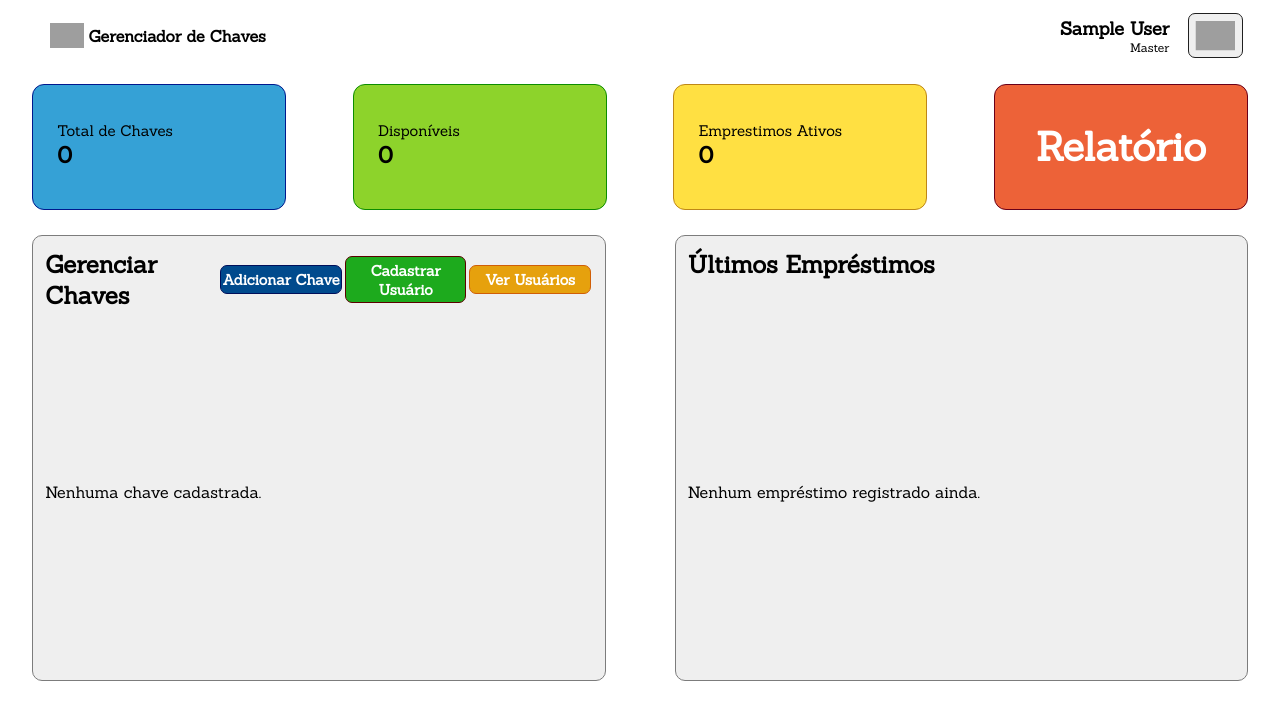
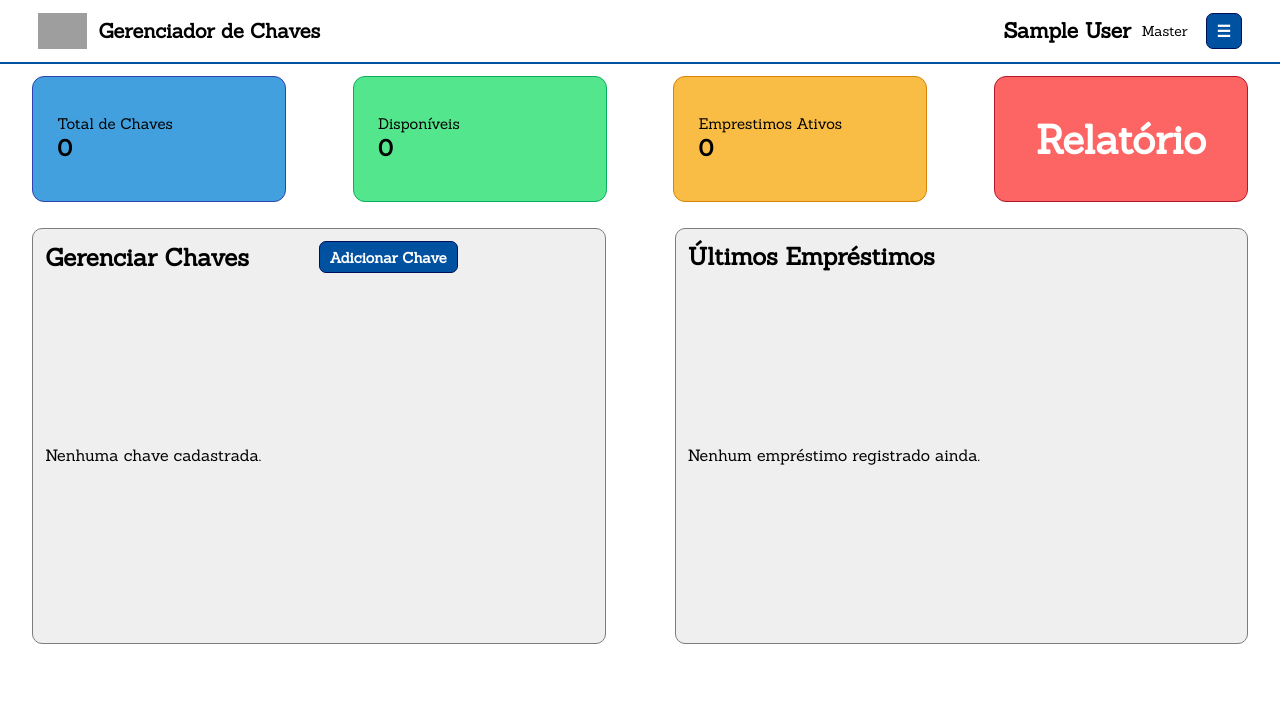
Before and after one commit to kevynsx/gerenciador_de_chave, a PHP site: page /menu_master.php in a window 1280 px wide. Shown: the top 720 px of the page. Run offline with PHP 8.4, Linux system fonts and the light colour scheme; the visitor is signed in with stand-in values (Sample User, id 1); data that the repository does not hold is empty; grey boxes are pictures that could not be loaded.

Commit message:
Fix: Atualizando a tela master, Falta algumas alteracoes.

```diff
--- a/css/master.css
+++ b/css/master.css
@@ -2,18 +2,18 @@
 @import url('https://fonts.googleapis.com/css2?family=IBM+Plex+Sans+Condensed:ital,wght@0,100;0,200;0,300;0,400;0,500;0,600;0,700;1,100;1,200;1,300;1,400;1,500;1,600;1,700&family=Inter:ital,opsz,wght@0,14..32,100..900;1,14..32,100..900&family=Manjari:wght@100;400;700&family=Montserrat:ital,wght@0,100..900;1,100..900&family=Poppins:ital,wght@0,100;0,200;0,300;0,400;0,500;0,600;0,700;0,800;0,900;1,100;1,200;1,300;1,400;1,500;1,600;1,700;1,800;1,900&family=Roboto+Condensed:ital,wght@0,100..900;1,100..900&display=swap');
 
 :root{
-    --corbotao: #004A8D;
-    --corbotaohover: #35a1d6;
+    --corbotao: #0052A1;
+    --corbotaohover: #43a0de;
     --bordabotao: #000f5a;
     --bordabotaohover: #3042b1;
     --corbotao2: var(--corstatusdisp);
     --bordabotao2: var(--bordastatusindisp);
-    --corbotao2hover: #8dd32b;
-    --bordabotao2hover: #08661d;
-    --corbotao3: #e6a10d;
+    --corbotao2hover: #54e68c;
+    --bordabotao2hover: #09ae61;
+    --corbotao3: #F7941D;
     --bordabotao3: #d05e07;
-    --corbotao3hover: #ffe042;
-    --bordabotao3hover: #d5850d;
+    --corbotao3hover: #f9bd45;
+    --bordabotao3hover: #d88407;
 
     --corinput: #efefef;
     --bordainput: #7c7c7c;
@@ -30,31 +30,32 @@
     --corbotaohoveredit: var(--corbotaohover);
     --bordabotaohoveredit: var(--bordabotaohover);
 
-    --corbotaoapagar: #cb0404;
-    --bordabotaoapagar: #5a0000;
-    --corbotaohoverapagar: #ed6238;
-    --bordabotaohoverapagar: #861111;
+    --corbotaoapagar: #e52b3b;
+    --bordabotaoapagar: #960909;
+    --corbotaohoverapagar: #fd6565;
+    --bordabotaohoverapagar: #b31827;
 
     --corstatus1: var(--corbotaohover);
-    --bordastatus1: #00188d;
+    --bordastatus1: var(--bordabotaohover);
     --corstatus2: var(--corbotao2hover);
-    --bordastatus2: #0c8d00;
+    --bordastatus2: var(--bordabotao2hover);
     --corstatus3: var(--corbotao3hover);
-    --bordastatus3: #be8717;
+    --bordastatus3: var(--bordabotao3hover);
     --corstatus4: var(--corbotaohoverapagar);
-    --bordastatus4: #69001a;
+    --bordastatus4: var(--bordabotaohoverapagar);
 
-    --corstatus4hover: #fb935b;
-    --bordastatus4hover: #900d0d;
+    --corstatus4hover: #ff9090;
+    --bordastatus4hover: #ce2e2e;
 
-    --corstatusdisp: #1daa1d;
-    --bordastatusdisp: #025011;
+    --corstatusdisp: #15c35b;
+    --bordastatusdisp: #006c38;
     --corstatusindisp: var(--corbotaoapagar);
     --bordastatusindisp: var(--bordabotaoapagar);
 }
 
 *{
     margin: 0;
+    outline: 0px solid red;
     font-family: 'Sanchez';
 }
 
@@ -81,67 +82,126 @@ select{
     color: #000000b4;
 }
 
+h1, h2, h3, h4, h5, h6{
+    text-decoration: none;
+}
+
 .header{
     display: flex;
     flex-direction: row;
     justify-content: space-between;
-    padding: 1%;
+    padding-inline: 3%;
+    padding-block: 1%;
+    border-bottom: 2px solid var(--corbotao);
+    background-color: var(--fundo);
 }
 
 .headeresq{
     display: flex;
     flex-direction: row;
-    align-self: center;
-    margin-left: 3%;
     align-items: center;
+    gap: 2%;
+    width: 50%;
+}
+
+.headeresqtexto{
+    font-size: 20px;
+    font-weight: bold;
 }
 
 .headeresqimg{
-        width: 7.5%;
-        height: auto;
-}
-
-.headeresqtexto{
-    margin-inline-start: 1%;
-    font-size: 12pt;
-    font-weight: bold;
+    width: 8%;
+    height: auto;
 }
 
 .headerdir{
     display: flex;
     flex-direction: row;
-    width: 75%;
-    justify-content: end;
-    margin-right: 3%;
+    gap: 3%;
+    align-items: center;
+    justify-content: flex-end;
+    width: 50%;
 }
 
 .headerdirtexto{
     display: flex;
-    flex-direction: column;
-    justify-content: center;
-    font-size: 12px;
-    margin-right: 2.5%;
-    text-align: end;
+    flex-direction: row;
+    gap: 2%;
+    align-items: center;
+    width: 100%;
+    justify-content: flex-end;
+    font-size: 14px;
 }
 
+.headerdirtextonome{
+    font-weight: 300;
+}
 
-
-.headerdirimg{
+.botaoconfiguracoes{
     display: flex;
     align-items: center;
-    img{border-radius: 7px;
-    border: 1px solid #202020;
-background-color: var(--corinput);
-padding: 16%;
-cursor: pointer;}
-transition: all 0.1s ease-in;
+    padding: 1%;
+    width: 4%;
+    aspect-ratio: 1 / 1;
+    text-align: center;
+    justify-content: center;
+    font-weight: 600;
+    font-size: 1rem;
+    color: white;
+    cursor: pointer;
+    border-radius: 7px;
+    background-color: var(--corbotao);
+    border: 1px solid var(--bordabotao);
+    transition: all 0.1s ease-in;
 }
 
-.headerdirimg:hover{
-    img{
-    background-color: var(--fundo);}
+.botaoconfiguracoes:hover{
+    background-color: var(--corbotaohover);
+    border: 1px solid var(--bordabotaohover);
+}
+.menuusuario{
+    display: none;
+    flex-direction: column;
+    height: 95vh;
+    overflow: hidden;
+    width: 300px;
+    padding: 1%;
+    position: absolute;
+    top: 0;
+    right: 0;
+    background-color: var(--corinput);
+    align-items: center;
+    gap: 3%;
+    border: 1px solid var(--bordainput);
+    transition: 0.3s ease-in;
+    justify-content: space-between;
 }
 
+.menuusuario.abrir{
+    display: flex;
+}
+
+.menuusuarioparte1{
+    display: flex;
+    flex-direction: column;
+    justify-content: space-between;
+    align-items: center;
+    height: 20vh;
+}
+
+.areasair{
+    display: flex;
+    flex-direction: row;
+    width: 10%;
+    justify-content: center;
+}
+
+.areasairform{
+    display: flex;
+    flex-direction: row;
+    width: 5%;
+    justify-content: center;
+}
 
 .secoes{
     display: flex;
@@ -247,21 +307,21 @@ transition: all 0.1s ease-in;
 .secao2esqheaderareabotoes{
     display: flex;
     flex-direction: row;
-    width: 80%;
-    justify-content: space-around;
+    width: 50%;
+    justify-content: space-between;
 }
 
 .secao2esqheaderbotaochaves{
     background: var(--corbotao);
-    width: 32%;
-    padding-block:1%;
+    width: 50%;
+    padding-block:2%;
     text-align: center;
     color: white;
     font-weight: regular;
     font-size: 11pt;
     border-radius: 7px;
     border: 1px solid var(--bordabotao);
-    align-self:center;
+    align-self:flex-end;
     transition: all 0.1s ease-in-out;
     cursor: pointer;
     text-decoration: none;
@@ -272,10 +332,10 @@ transition: all 0.1s ease-in;
     border: 1px solid var(--bordabotaohover);
 }
 
-.secao2esqheaderbotaocadastrarusuario{
+.botaocadastrarusuario{
     background: var(--corbotao2);
-    width: 32%;
-    padding-block:1%;
+    width: 75%;
+    padding-block:2%;
     text-align: center;
     color: white;
     font-weight: regular;
@@ -288,15 +348,15 @@ transition: all 0.1s ease-in;
     text-decoration: none;
 }
 
-.secao2esqheaderbotaocadastrarusuario:hover{
+.botaocadastrarusuario:hover{
     background: var(--corbotao2hover);
     border: 1px solid var(--bordabotao2hover);
 }
 
-.secao2esqheaderbotaousuarios{
+.botaoverusuarios{
     background: var(--corbotao3);
-    width: 32%;
-    padding-block:1%;
+    width: 75%;
+    padding-block:2%;
     text-align: center;
     color: white;
     font-weight: regular;
--- a/menu_master.php
+++ b/menu_master.php
@@ -8,10 +8,11 @@ date_default_timezone_set('America/Recife');
 require_once('config.php');
 session_start();
 $nome = $_SESSION['nome'];
-// Verifica se o usuÃ¡rio estÃ¡ logado, se nÃ£o, redireciona para a pÃ¡gina de login.
-if (!isset($_SESSION['nome'])) {
+
+
+if(!isset($_SESSION['nome'])){
     header("Location: login.php");
-    exit;
+    //verificando se existe sessão criada!
 }
 
 // Consultas para os contadores
@@ -89,9 +90,7 @@ $historico = $stmtHistorico->fetchAll(PDO::FETCH_ASSOC);
                     <h2><?= htmlspecialchars($nome) ?></h2>
                     <p>Master</p>
                 </div>
-                <div class="headerdirimg">
-                    <img src="imagens/engrenagem.png" alt="Foto do usuário" height="30">
-                </div>
+                    <p alt="Configurações" onclick="abrirMenuModalUserLogado()" class="botaoconfiguracoes">☰</p>
             </div>
         </div>
     </header>
@@ -119,9 +118,7 @@ $historico = $stmtHistorico->fetchAll(PDO::FETCH_ASSOC);
             <div class="secao2esqheader">
             <h2>Gerenciar Chaves</h2>
             <div class="secao2esqheaderareabotoes">
-        <a class="secao2esqheaderbotaochaves" onclick="abrirMenuAddChave()"><b>Adicionar Chave</b></a>
-        <a class="secao2esqheaderbotaocadastrarusuario" onclick="abrirMenuCadastroUsuario()"><b>Cadastrar Usuário</b></a>
-        <a class="secao2esqheaderbotaousuarios" onclick="abrirMenuVerUsuarios()"><b>Ver Usuários</b></a>
+            <a class="secao2esqheaderbotaochaves" onclick="abrirMenuAddChave()"><b>Adicionar Chave</b></a>
         </div></div>
 
                             <div class="addchave" id="addchavemenu">
@@ -208,7 +205,7 @@ $historico = $stmtHistorico->fetchAll(PDO::FETCH_ASSOC);
                                 <p class="secao2esqsituacao"><?= htmlspecialchars($ch['situacao'] ?? '') ?></p>
                             </div>
                             <div class="secao2esqbotoes">
-                                <form action="editar_chave.php" method="GET" style="display:inline;">
+                                <form action="src/editar_chave.php" method="GET" style="display:inline;">
                                     <input type="hidden" name="id_chave" value="<?= htmlspecialchars($ch['id_chave'] ?? '') ?>">
                                     <button class="secao2esqeditar" type="submit">
                                         <img src="css/edit.png" alt="Editar Chave" height="35px">
@@ -267,6 +264,14 @@ $historico = $stmtHistorico->fetchAll(PDO::FETCH_ASSOC);
                 <?php endif; ?>
             </div>
         </div>
+
+        <div class="menuusuario" id="menuusuariologado">
+        <div class="menuusuarioparte1">
+        <div class="areasair"><img src="imagens/fechar.png" alt="Fechar" class="fechar" height="30" id="fechar"></div>
+        <a class="botaoverusuarios" onclick="abrirMenuVerUsuarios()"><b>Ver Usuários</b></a>
+        <a class="botaocadastrarusuario" onclick="abrirMenuCadastroUsuario()"><b>Cadastrar Usuário</b></a></div>
+        <a class="botaosair" href="src/sair.php"><b>Sair</b></a>
+    </div>
     </section>
     <script src="./js/master.js"></script>
 </body>
--- a/menu_porteiro.php
+++ b/menu_porteiro.php
@@ -19,6 +19,11 @@
 
         session_start();
         $nome = $_SESSION['nome'];
+
+        if(!isset($_SESSION['nome'])){
+        header("Location: login.php");
+        //verificando se existe sessão criada!
+}
 
 
         $sqlTotal = "SELECT COUNT(*) as total FROM chaves WHERE disponivel = 1";
--- a/src/editar_chave.php
+++ b/src/editar_chave.php
@@ -1,6 +1,12 @@
 <?php
+ini_set('display_errors', 1);
+ini_set('display_startup_errors', 1);
+error_reporting(E_ALL);
+
 
 require_once('../config.php');
+
+$id_chave = $_GET['id_chave'];
 
 
 
```
Also changed, not shown: other parts of css/master.css (+45 -121 lines), js/master.js (+3 -4 lines), src/sair.php (+11 -1 lines).
